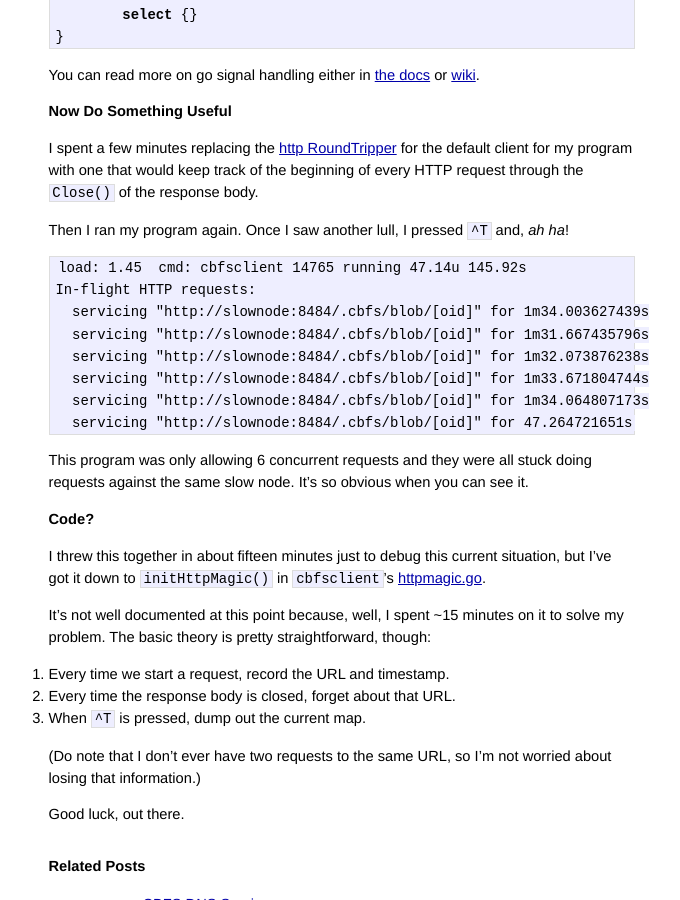
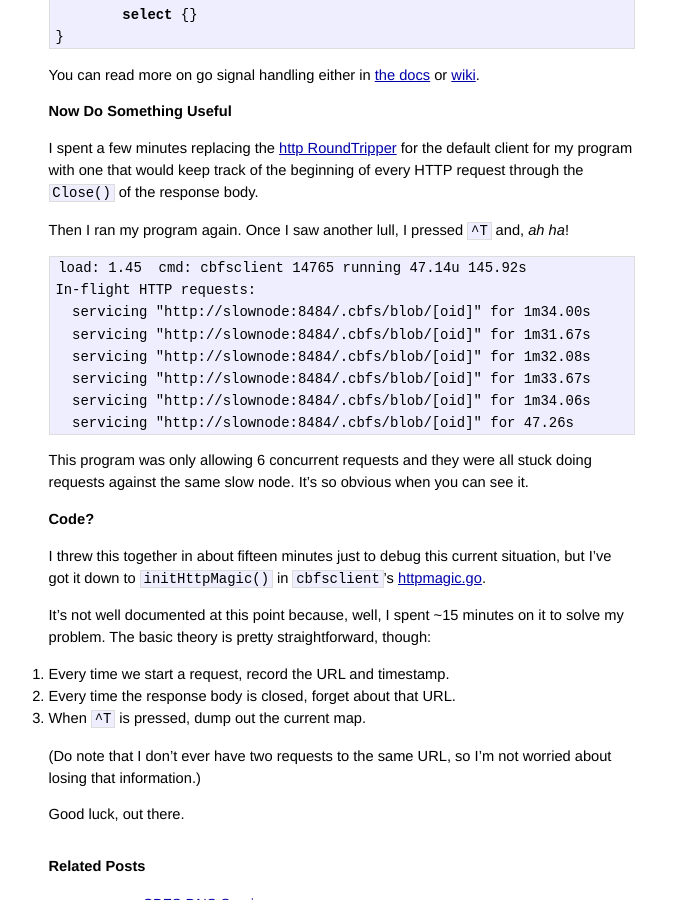
Before and after one commit to dustin/dustin.sallings.org, a Jekyll site: the page built from _posts/2013-07-04-siginfo.markdown, in a window 1280 px wide and 900 px high, scrolled down 1500 px. Shown: the whole window, without its empty margins (298-978 px from the left). Built offline with Jekyll 4.4.1, drawn with Linux system fonts in a browser that asks for light colours; Markdown is read by kramdown in place of the engine named in the settings; comment, search, counter and statistics services are not loaded.

Commit message:
Drop some precision on the sample.
Doesn't fit well on screens with, oddly, lots of pixels.

```diff
--- a/_posts/2013-07-04-siginfo.markdown
+++ b/_posts/2013-07-04-siginfo.markdown
@@ -101,12 +101,12 @@ and, *ah ha*!
 
     load: 1.45  cmd: cbfsclient 14765 running 47.14u 145.92s
     In-flight HTTP requests:
-      servicing "http://slownode:8484/.cbfs/blob/[oid]" for 1m34.003627439s
-      servicing "http://slownode:8484/.cbfs/blob/[oid]" for 1m31.667435796s
-      servicing "http://slownode:8484/.cbfs/blob/[oid]" for 1m32.073876238s
-      servicing "http://slownode:8484/.cbfs/blob/[oid]" for 1m33.671804744s
-      servicing "http://slownode:8484/.cbfs/blob/[oid]" for 1m34.064807173s
-      servicing "http://slownode:8484/.cbfs/blob/[oid]" for 47.264721651s
+      servicing "http://slownode:8484/.cbfs/blob/[oid]" for 1m34.00s
+      servicing "http://slownode:8484/.cbfs/blob/[oid]" for 1m31.67s
+      servicing "http://slownode:8484/.cbfs/blob/[oid]" for 1m32.08s
+      servicing "http://slownode:8484/.cbfs/blob/[oid]" for 1m33.67s
+      servicing "http://slownode:8484/.cbfs/blob/[oid]" for 1m34.06s
+      servicing "http://slownode:8484/.cbfs/blob/[oid]" for 47.26s
 
 This program was only allowing 6 concurrent requests and they were all
 stuck doing requests against the same slow node.  It's so obvious when
```
